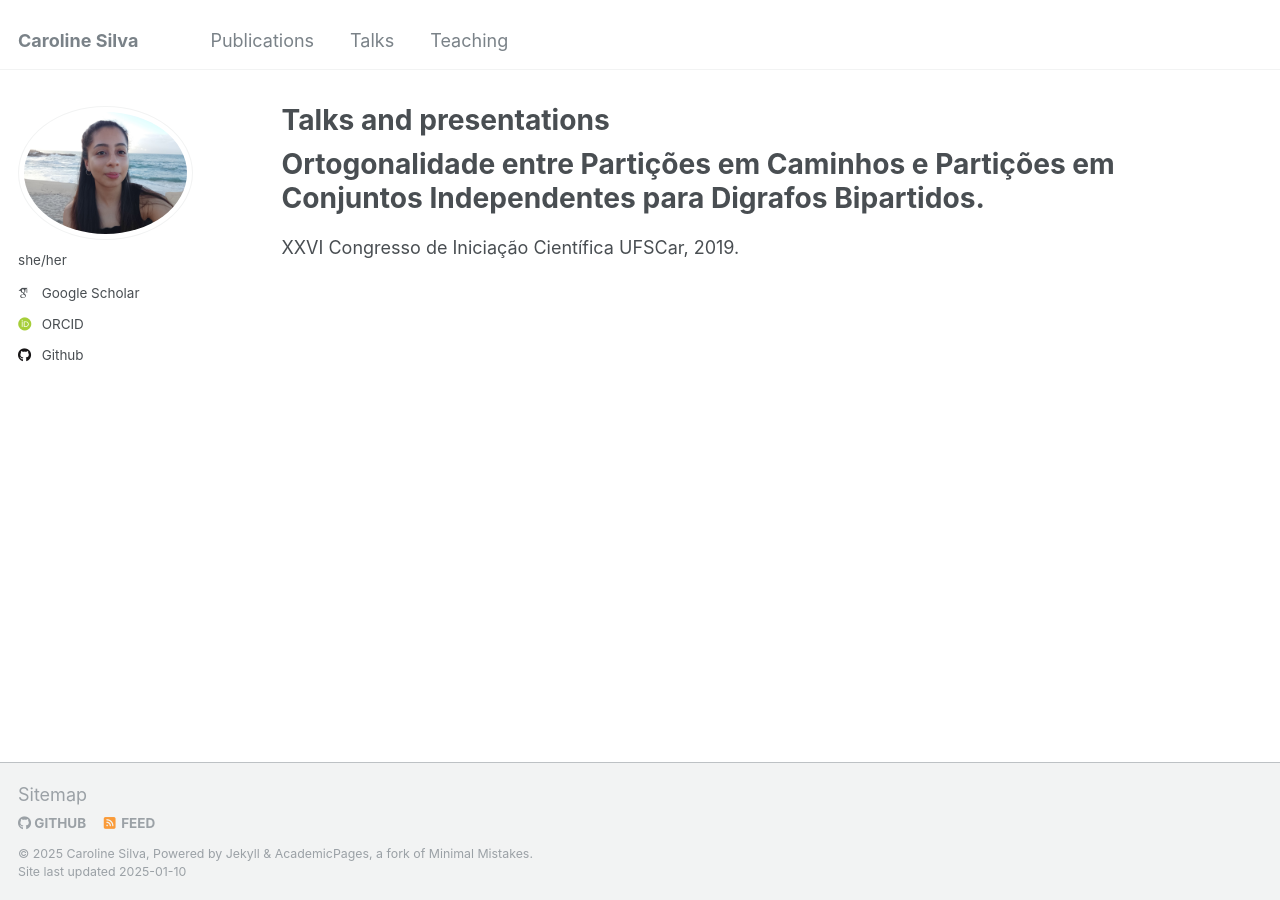
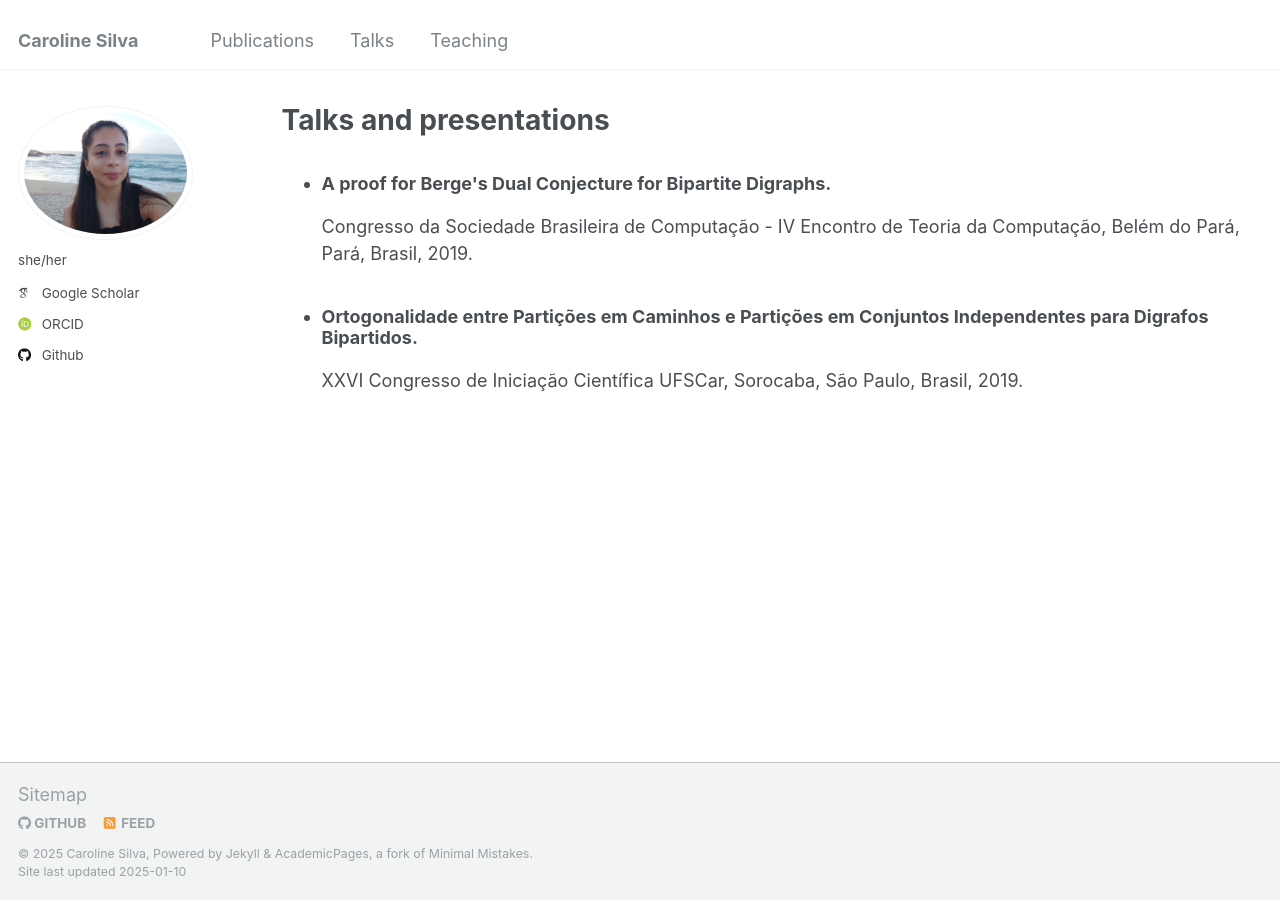
Before and after one commit to carolineapsilva/carolineapsilva.github.io, a Jekyll site: the page built from _pages/talks.html, in a window 1280 px wide. Built offline with Jekyll 4.4.1, drawn with Linux system fonts in a browser that asks for light colours; some web fonts are replaced.

Commit message:
adding more info

```diff
--- a/_pages/talks.html
+++ b/_pages/talks.html
@@ -5,5 +5,12 @@ permalink: /talks/
 author_profile: true
 ---
 
-<h1>Ortogonalidade entre Partições em Caminhos e Partições em Conjuntos Independentes para Digrafos Bipartidos.</h1>
-<p>XXVI Congresso de Iniciação Científica UFSCar, 2019.</p>
+
+<ul>
+
+  <li><h3>A proof for Berge's Dual Conjecture for Bipartite Digraphs.</h1>
+  <p>Congresso da Sociedade Brasileira de Computação - IV Encontro de Teoria da Computação, Belém do Pará, Pará, Brasil, 2019.</p></li>
+
+  <li><h3>Ortogonalidade entre Partições em Caminhos e Partições em Conjuntos Independentes para Digrafos Bipartidos.</h1>
+  <p>XXVI Congresso de Iniciação Científica UFSCar, Sorocaba, São Paulo, Brasil, 2019.</p></li>
+</ul>
```
